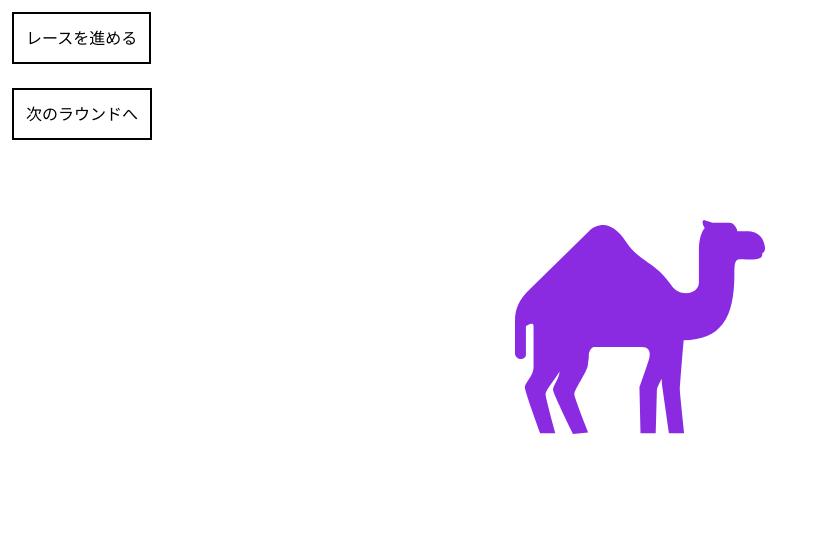
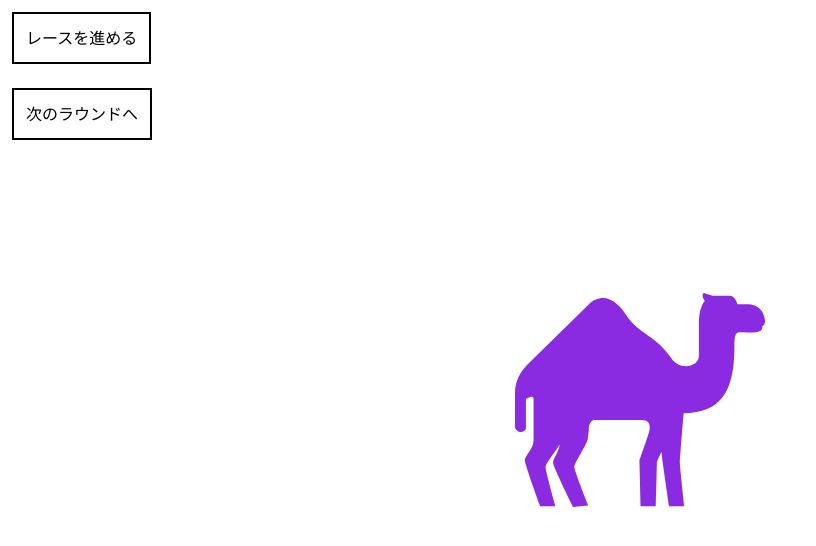
Before and after one commit to YM202c2100/camel-up, a Next.js app: page / in a window 1280 px wide. Shown: the top 546 px of the page, without its empty margins (0-816 px from the left). Built offline with nearby package versions, Linux system fonts and the light colour scheme.

Commit message:
[refactor] 抽選用の画像をそれぞれabsoluteで中央に配置するように変更

```diff
--- a/app/page.tsx
+++ b/app/page.tsx
@@ -27,11 +27,17 @@ export default function Home() {
         </div>
       }
       <NextRoundButton setRoundNum={setRoundNum}/>
-      <div className="flex items-end justify-center">
+      <div
+        className="flex items-end justify-center
+          absolute top-1/2 left-1/2 -translate-x-1/2 -translate-y-1/2"
+      >
         <SandSmoke side="left"/>
         <div className="w-[300px] h-[300px] bg-red-300 animate-pyramid"></div>
         <SandSmoke side="right"/>
-        <div className="w-[250px] h-[250px] absolute animate-camel">
+      </div>
+
+      <div className="absolute top-1/2 left-1/2 -translate-x-1/2 -translate-y-1/2">
+        <div className="w-[250px] h-[250px] relative animate-camel">
           <CamelIcon camelColor="purple"/>
         </div>
       </div>
```
